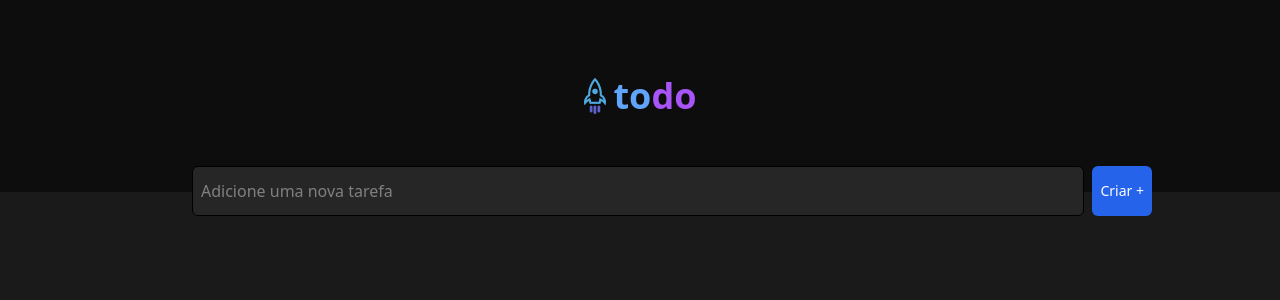
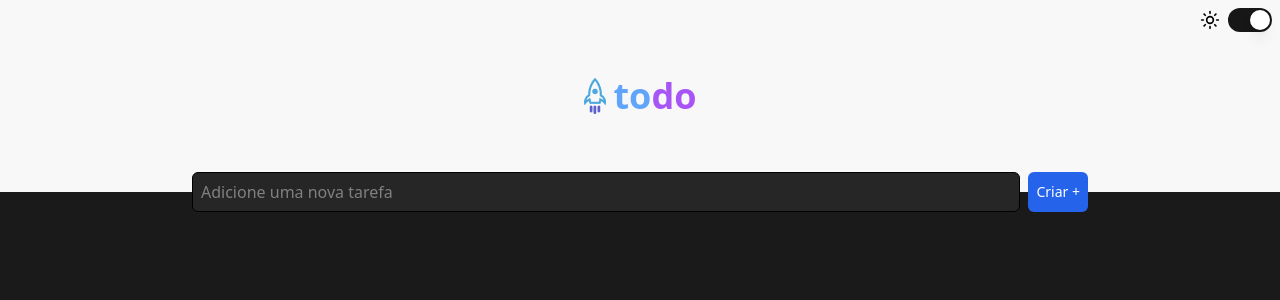
Before and after one commit to ThiagooAndrade/todo, a React (Vite) app in the folder client/: page / in a window 1280 px wide. Shown: the top 300 px of the page. Built offline with nearby package versions, Linux system fonts and the light colour scheme.

Commit message:
feat: darkMode and lightMode on Header

```diff
--- a/client/src/components/HeaderRoot.tsx
+++ b/client/src/components/HeaderRoot.tsx
@@ -1,11 +1,26 @@
+import { useTheme } from "@/hooks/useTheme"
+import { Switch } from "./ui/switch"
 import rocketIcon from "/rocket.png"
+import { Moon, Sun } from "lucide-react";
 export default function HeaderRoot() {
+    const { theme, toggleTheme } = useTheme();
+
+
     return (
-        <header className="w-screen bg-darkHeader h-48 font-sans">
-            <div className="container h-full text-white flex justify-center items-center gap-2">
+        <header className="w-screen h-48 font-sans relative z-0 bg-lightHeader dark:bg-darkHeader duration-500">
+            <div className="container h-full text-white dark:text-black flex justify-center items-center space-x-2">
                 <img src={rocketIcon} alt="Todo Icon" />
                 <h1 className="text-blue-400 text-2xl lg:text-4xl font-bold">to<span className="text-purple-500">do</span></h1>
             </div>
-        </header>
+            <div className="absolute right-2 top-2 text-white flex items-center gap-2 duration-500">
+                {theme == "light" && (
+                    <Sun size={20} strokeWidth={2} className="text-black" />
+                )}
+                {theme == "dark" && (
+                    <Moon size={20} strokeWidth={2} className="text-white" />
+                )}
+                <Switch id="themeMode" className="" defaultChecked={true} onCheckedChange={toggleTheme} />
+            </div>
+        </ header>
     )
 }
--- /dev/null
+++ b/client/src/hooks/useTheme.tsx
@@ -0,0 +1,41 @@
+import { createContext, ReactNode, useContext, useEffect, useState } from "react";
+
+
+interface themeContextData {
+    theme: string,
+    toggleTheme: () => void,
+}
+
+const themeContext = createContext<themeContextData>({} as themeContextData);
+
+
+export function ThemeContextProvider({ children }: { children: ReactNode }) {
+    const [theme, setTheme] = useState<string>(localStorage.getItem("theme") as string !== "dark" ? "light" : "dark");
+    const root = window.document.documentElement;
+
+    useEffect(() => {
+        root.classList.add(theme);
+
+        localStorage.setItem("theme", theme);
+
+    }, [theme, root]);
+
+    function toggleTheme() {
+        if (root.classList.contains(theme)) {
+            root.classList.remove(theme);
+        }
+        setTheme(theme === "dark" ? "light" : "dark");
+    }
+
+
+    return (
+        <themeContext.Provider value={{ theme, toggleTheme }}>
+            {children}
+        </themeContext.Provider>
+    )
+}
+
+// eslint-disable-next-line react-refresh/only-export-components
+export function useTheme() {
+    return useContext(themeContext);
+}
--- a/client/src/routes/Root.tsx
+++ b/client/src/routes/Root.tsx
@@ -1,19 +1,24 @@
+import { ThemeContextProvider } from "@/hooks/useTheme";
 import HeaderRoot from "../components/HeaderRoot";
 
 
 export default function Root() {
     return (
         <div className="overflow-hidden h-screen">
-            <HeaderRoot />
-            <div className="w-screen h-full bg-darkContent">
-                <div className="container relative h-20">
-                    <div className="flex gap-2 py-2 px-4 md:px-8 absolute container bottom-12">
-                        <input placeholder="Adicione uma nova tarefa" className=" bg-darkInput px-2 md:py-2 lg:py-3 border-[1px] border-black rounded-md w-10 flex-grow placeholder:text-darkInputPlaceholder font-normal caret-white" type="text" name="" id="" />
-                        <button className="text-white bg-blue-600 rounded-md p-2 text-sm">Criar +</button>
+            <ThemeContextProvider>
+                <HeaderRoot />
+                <div className="w-screen h-full bg-darkContent">
+                    <div className="container">
+                        <div className="flex gap-2 py-2 px-2 md:px-8 bottom-12">
+                            <input placeholder="Adicione uma nova tarefa" className="z-10 mt-[-28px] h-10 bg-darkInput px-2 md:py-2 lg:py-3 border-[1px] border-black rounded-md w-10 flex-grow placeholder:text-darkInputPlaceholder font-normal caret-white" type="text" name="" id="" />
+                            <button className="z-10 text-white bg-blue-600 hover:bg-blue-700 duration-200 rounded-md p-2 text-sm h-10 mt-[-28px]">Criar +</button>
+                        </div>
                     </div>
                 </div>
-            </div>
+                <div>
 
+                </div>
+            </ThemeContextProvider>
         </div>
     )
 }
--- a/client/tailwind.config.js
+++ b/client/tailwind.config.js
@@ -21,6 +21,10 @@ module.exports = {
     },
     extend: {
       colors: {
+        lightHeader: '#F8F8F8',
+        lightContent: '#FFFFFF',
+        lightInput: '#F8F8F8',
+        lightInputPlaceholder: '#C4C4C4',
         darkHeader: '#0D0D0D',
         darkContent: '#1A1A1A',
         darkInput: '#262626',
```
